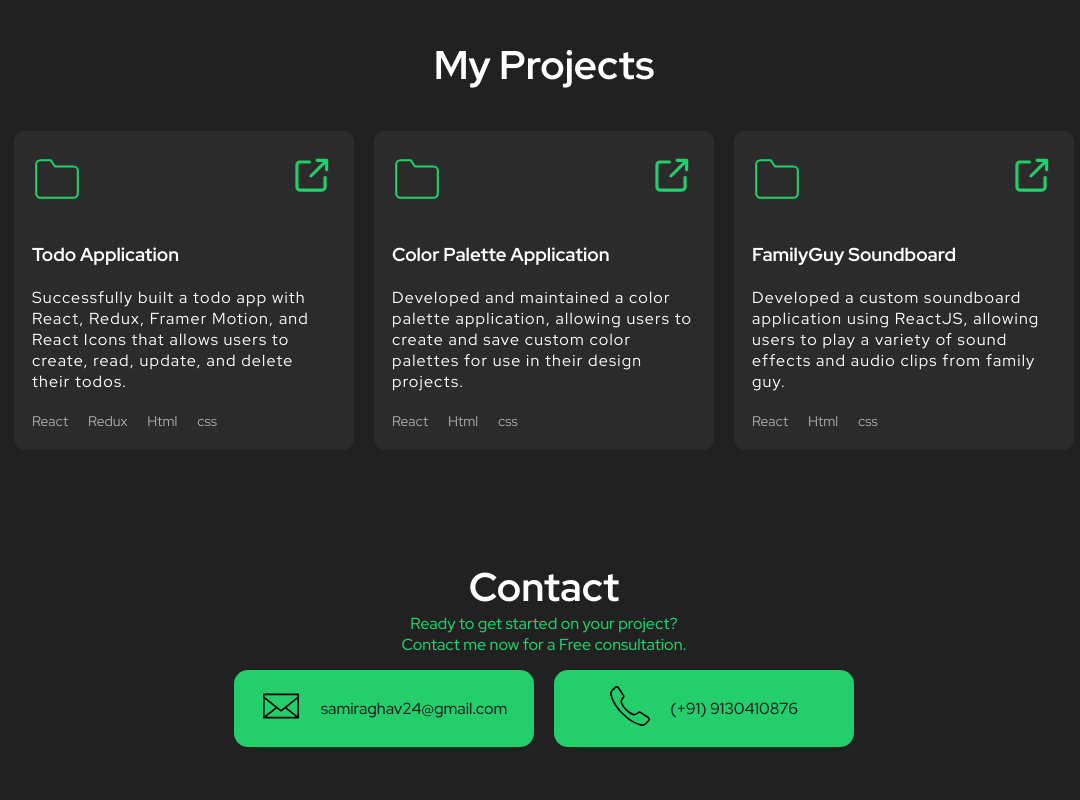
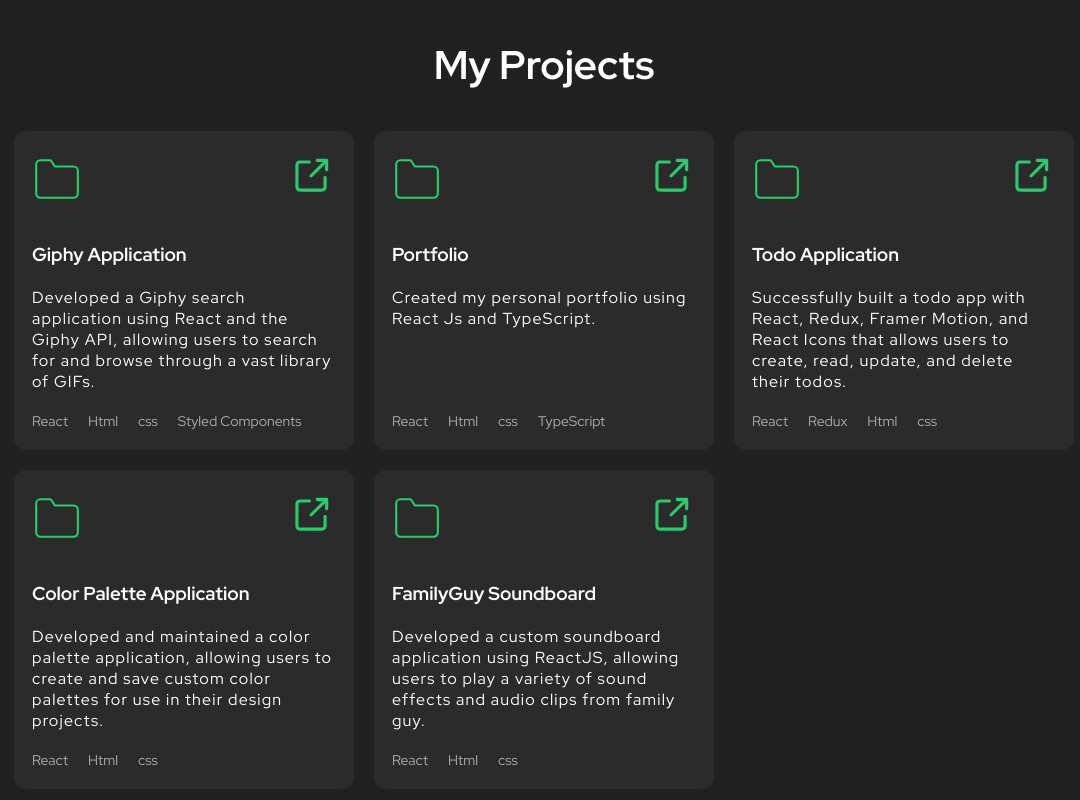
Before and after one commit to samiraghav/portfolio-ts-react, a React (Create React App) app: page / in a window 1280 px wide. Shown: the part 1280-2080 px from the top of the page, without its empty margins (96-1176 px from the left). Built offline with nearby package versions, Linux system fonts and the light colour scheme.

Commit message:
projects

```diff
--- a/src/components/Project/Project.tsx
+++ b/src/components/Project/Project.tsx
@@ -1,4 +1,4 @@
-import React from 'react';
+import React from "react";
 import { Container } from "./styles";
 // import githubIcon from "../../assets/github.svg";
 // import DownloadApp from "../../assets/download.png";
@@ -10,6 +10,94 @@ export function Project() {
     <Container id="project">
       <h2>My Projects</h2>
       <div className="projects">
+        <ScrollAnimation animateIn="flipInX">
+          <div className="project">
+            <header>
+              <svg
+                width="50"
+                xmlns="http://www.w3.org/2000/svg"
+                role="img"
+                viewBox="0 0 24 24"
+                fill="none"
+                stroke="#23ce6b "
+                stroke-width="1"
+                stroke-linecap="round"
+                stroke-linejoin="round"
+              >
+                <title>Folder</title>
+                <path d="M22 19a2 2 0 0 1-2 2H4a2 2 0 0 1-2-2V5a2 2 0 0 1 2-2h5l2 3h9a2 2 0 0 1 2 2z"></path>
+              </svg>
+              <div className="project-links">
+                <a
+                  href="https://giphyapplication.netlify.app/"
+                  target="_blank"
+                  rel="noreferrer"
+                >
+                  <img src={externalLink} alt="Visit site" />
+                </a>
+              </div>
+            </header>
+            <div className="body">
+              <h3>Giphy Application</h3>
+              <p>
+                Developed a Giphy search application using React and the Giphy
+                API, allowing users to search for and browse through a vast
+                library of GIFs.
+              </p>
+            </div>
+            <footer>
+              <ul className="tech-list">
+                <li>React</li>
+                <li>Html</li>
+                <li>css</li>
+                <li>Styled Components</li>
+              </ul>
+            </footer>
+          </div>
+        </ScrollAnimation>
+        <ScrollAnimation animateIn="flipInX">
+          <div className="project">
+            <header>
+              <svg
+                width="50"
+                xmlns="http://www.w3.org/2000/svg"
+                role="img"
+                viewBox="0 0 24 24"
+                fill="none"
+                stroke="#23ce6b "
+                stroke-width="1"
+                stroke-linecap="round"
+                stroke-linejoin="round"
+              >
+                <title>Folder</title>
+                <path d="M22 19a2 2 0 0 1-2 2H4a2 2 0 0 1-2-2V5a2 2 0 0 1 2-2h5l2 3h9a2 2 0 0 1 2 2z"></path>
+              </svg>
+              <div className="project-links">
+                <a
+                  href="https://giphyapplication.netlify.app/"
+                  target="_blank"
+                  rel="noreferrer"
+                >
+                  <img src={externalLink} alt="Visit site" />
+                </a>
+              </div>
+            </header>
+            <div className="body">
+              <h3>Portfolio</h3>
+              <p>
+                Created my personal portfolio using React Js and TypeScript.
+              </p>
+            </div>
+            <footer>
+              <ul className="tech-list">
+                <li>React</li>
+                <li>Html</li>
+                <li>css</li>
+                <li>TypeScript</li>
+              </ul>
+            </footer>
+          </div>
+        </ScrollAnimation>
         <ScrollAnimation animateIn="flipInX">
           <div className="project">
             <header>
```
